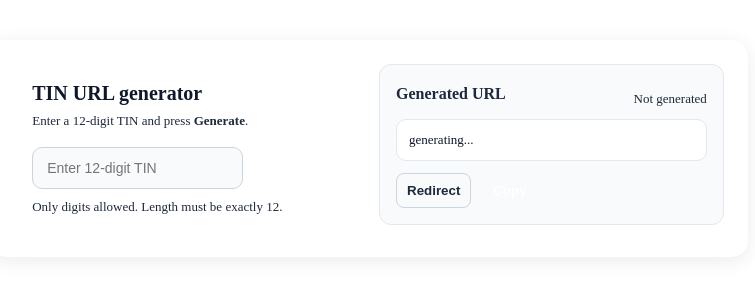
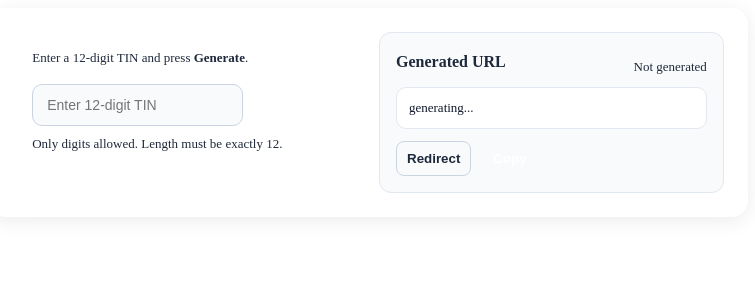
Before and after one commit to zahid-source/ereturn, an Angular app: page / in a window 1280 px wide. Shown: the top 300 px of the page, without its empty margins (271-1026 px from the left). Built offline with nearby package versions, Linux system fonts and the light colour scheme.

Commit message:
init commit

```diff
--- a/src/app/components/user-access/user-access.css
+++ b/src/app/components/user-access/user-access.css
@@ -20,7 +20,6 @@ body {
   display: flex;
   align-items: center;
   justify-content: center;
-  padding: 32px;
 }
 
 .wrap {
--- a/src/app/components/user-access/user-access.html
+++ b/src/app/components/user-access/user-access.html
@@ -3,7 +3,7 @@
 <div class="wrap">
   <!-- Left card -->
   <div class="card">
-    <h1>TIN URL generator</h1>
+<!--    <h2>TIN URL generator</h2>-->
     <p class="lead">Enter a 12-digit TIN and press <strong>Generate</strong>.</p>
 
 
```
